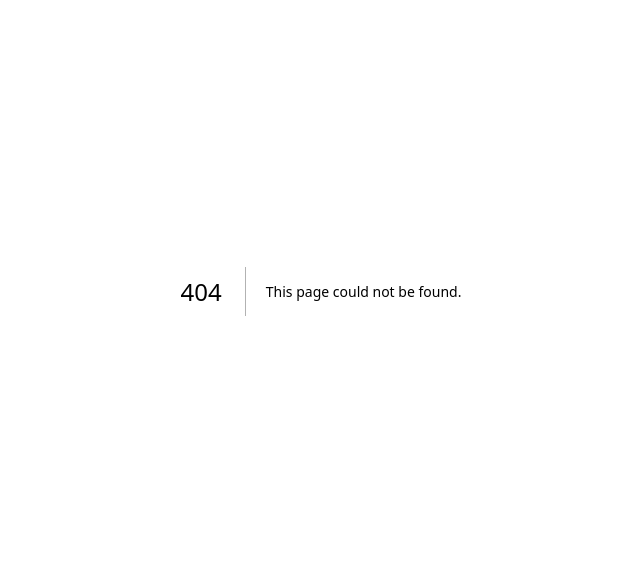
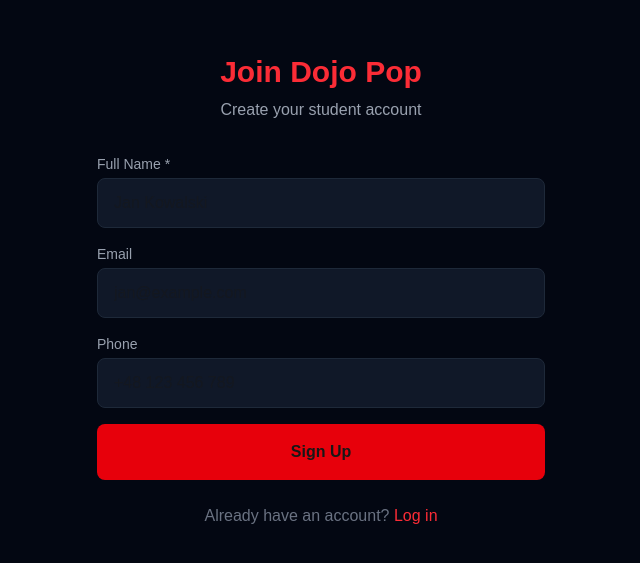
Before and after one commit to Z0rlord/dojopop.xyz, a Next.js app: page /signup in a window 1280 px wide. Before the commit this address had no page. Shown: the part 109-672 px from the top of the page, without its empty margins (319-959 px from the left). Built offline with nearby package versions, Linux system fonts and the light colour scheme.

Commit message:
Add student signup flow with QR code generation

```diff
--- /dev/null
+++ b/src/app/api/student/route.ts
@@ -0,0 +1,48 @@
+import { NextRequest, NextResponse } from "next/server";
+import { PrismaClient } from "@prisma/client";
+import crypto from "crypto";
+
+const prisma = new PrismaClient();
+
+export async function POST(request: NextRequest) {
+  try {
+    const { name, email, phone, dojoId } = await request.json();
+
+    if (!name || !dojoId) {
+      return NextResponse.json(
+        { error: "Name and dojo are required" },
+        { status: 400 }
+      );
+    }
+
+    // Generate unique QR code
+    const qrCode = crypto.randomUUID();
+
+    const student = await prisma.student.create({
+      data: {
+        name,
+        email: email || null,
+        phone: phone || null,
+        dojoId,
+        qrCode,
+        beltRank: "WHITE",
+        stripes: 0,
+      },
+    });
+
+    return NextResponse.json({
+      success: true,
+      student: {
+        id: student.id,
+        name: student.name,
+        qrCode: student.qrCode,
+      },
+    });
+  } catch (error) {
+    console.error("Signup error:", error);
+    return NextResponse.json(
+      { error: "Failed to create student" },
+      { status: 500 }
+    );
+  }
+}
--- a/src/app/page.tsx
+++ b/src/app/page.tsx
@@ -63,9 +63,12 @@
           </a>
 
           <div className="flex gap-4">
-            <button className="flex-1 py-3 bg-gray-800 hover:bg-gray-700 rounded-lg transition">
+            <a
+              href="/signup"
+              className="flex-1 py-3 bg-gray-800 hover:bg-gray-700 rounded-lg transition text-center block"
+            >
               {current.studentLogin}
-            </button>
+            </a>
             <a
               href="/instructor"
               className="flex-1 py-3 bg-gray-800 hover:bg-gray-700 rounded-lg transition text-center block"
--- /dev/null
+++ b/src/app/signup/page.tsx
@@ -0,0 +1,174 @@
+"use client";
+
+import { useState } from "react";
+import { useRouter } from "next/navigation";
+
+export default function SignupPage() {
+  const router = useRouter();
+  const [formData, setFormData] = useState({
+    name: "",
+    email: "",
+    phone: "",
+  });
+  const [loading, setLoading] = useState(false);
+  const [result, setResult] = useState<{
+    success: boolean;
+    message: string;
+    qrCode?: string;
+    studentName?: string;
+  } | null>(null);
+
+  const handleSubmit = async (e: React.FormEvent) => {
+    e.preventDefault();
+    setLoading(true);
+
+    try {
+      const response = await fetch("/api/student", {
+        method: "POST",
+        headers: { "Content-Type": "application/json" },
+        body: JSON.stringify({
+          ...formData,
+          dojoId: "demo-dojo-id", // In production, this comes from context
+        }),
+      });
+
+      const data = await response.json();
+
+      if (response.ok) {
+        setResult({
+          success: true,
+          message: "Welcome to Dojo Pop! Your QR code is ready.",
+          qrCode: data.student.qrCode,
+          studentName: data.student.name,
+        });
+      } else {
+        setResult({
+          success: false,
+          message: data.error || "Something went wrong",
+        });
+      }
+    } catch (error) {
+      setResult({
+        success: false,
+        message: "Network error. Please try again.",
+      });
+    } finally {
+      setLoading(false);
+    }
+  };
+
+  if (result?.success && result.qrCode) {
+    return (
+      <div className="min-h-screen bg-gray-950 p-4 flex items-center justify-center">
+        <div className="max-w-md w-full text-center space-y-6">
+          <div className="p-6 bg-green-900/30 rounded-lg border border-green-700">
+            <h2 className="text-2xl font-bold text-green-400 mb-2">✅ Success!</h2>
+            <p className="text-gray-300">{result.message}</p>
+          </div>
+
+          <div className="p-6 bg-gray-900 rounded-lg">
+            <h3 className="font-semibold mb-4">{result.studentName}</h3>
+            <div className="bg-white p-4 rounded-lg inline-block">
+              {/* QR Code would be generated here */}
+              <div className="w-48 h-48 bg-gray-200 flex items-center justify-center">
+                <span className="text-gray-500 text-xs break-all px-2">
+                  {result.qrCode.slice(0, 20)}...
+                </span>
+              </div>
+            </div>
+            <p className="text-sm text-gray-500 mt-4">
+              Save this QR code! You&apos;ll need it to check in.
+            </p>
+          </div>
+
+          <button
+            onClick={() => router.push("/")}
+            className="w-full py-3 bg-red-600 hover:bg-red-700 rounded-lg transition"
+          >
+            Back to Home
+          </button>
+        </div>
+      </div>
+    );
+  }
+
+  return (
+    <div className="min-h-screen bg-gray-950 p-4 flex items-center justify-center">
+      <div className="max-w-md w-full">
+        <header className="text-center mb-8">
+          <h1 className="text-3xl font-bold text-red-500">Join Dojo Pop</h1>
+          <p className="text-gray-400 mt-2">Create your student account</p>
+        </header>
+
+        {result && !result.success && (
+          <div className="mb-4 p-4 bg-red-900/30 rounded-lg text-red-400">
+            {result.message}
+          </div>
+        )}
+
+        <form onSubmit={handleSubmit} className="space-y-4">
+          <div>
+            <label className="block text-sm font-medium text-gray-400 mb-1">
+              Full Name *
+            </label>
+            <input
+              type="text"
+              required
+              value={formData.name}
+              onChange={(e) =>
+                setFormData({ ...formData, name: e.target.value })
+              }
+              className="w-full px-4 py-3 bg-gray-900 rounded-lg border border-gray-800 focus:border-red-500 focus:outline-none"
+              placeholder="Jan Kowalski"
+            />
+          </div>
+
+          <div>
+            <label className="block text-sm font-medium text-gray-400 mb-1">
+              Email
+            </label>
+            <input
+              type="email"
+              value={formData.email}
+              onChange={(e) =>
+                setFormData({ ...formData, email: e.target.value })
+              }
+              className="w-full px-4 py-3 bg-gray-900 rounded-lg border border-gray-800 focus:border-red-500 focus:outline-none"
+              placeholder="jan@example.com"
+            />
+          </div>
+
+          <div>
+            <label className="block text-sm font-medium text-gray-400 mb-1">
+              Phone
+            </label>
+            <input
+              type="tel"
+              value={formData.phone}
+              onChange={(e) =>
+                setFormData({ ...formData, phone: e.target.value })
+              }
+              className="w-full px-4 py-3 bg-gray-900 rounded-lg border border-gray-800 focus:border-red-500 focus:outline-none"
+              placeholder="+48 123 456 789"
+            />
+          </div>
+
+          <button
+            type="submit"
+            disabled={loading}
+            className="w-full py-4 bg-red-600 hover:bg-red-700 disabled:bg-gray-700 rounded-lg font-semibold transition"
+          >
+            {loading ? "Creating account..." : "Sign Up"}
+          </button>
+        </form>
+
+        <p className="text-center text-gray-500 mt-6">
+          Already have an account?{" "}
+          <a href="/" className="text-red-500 hover:underline">
+            Log in
+          </a>
+        </p>
+      </div>
+    </div>
+  );
+}
```
